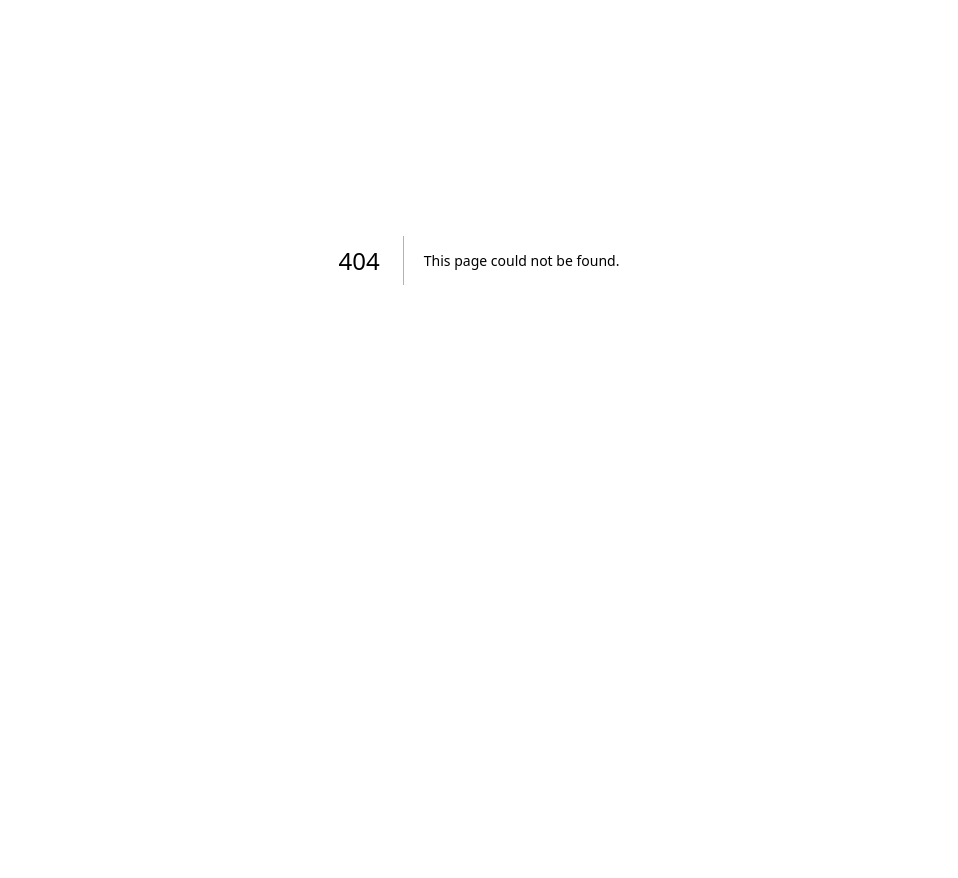
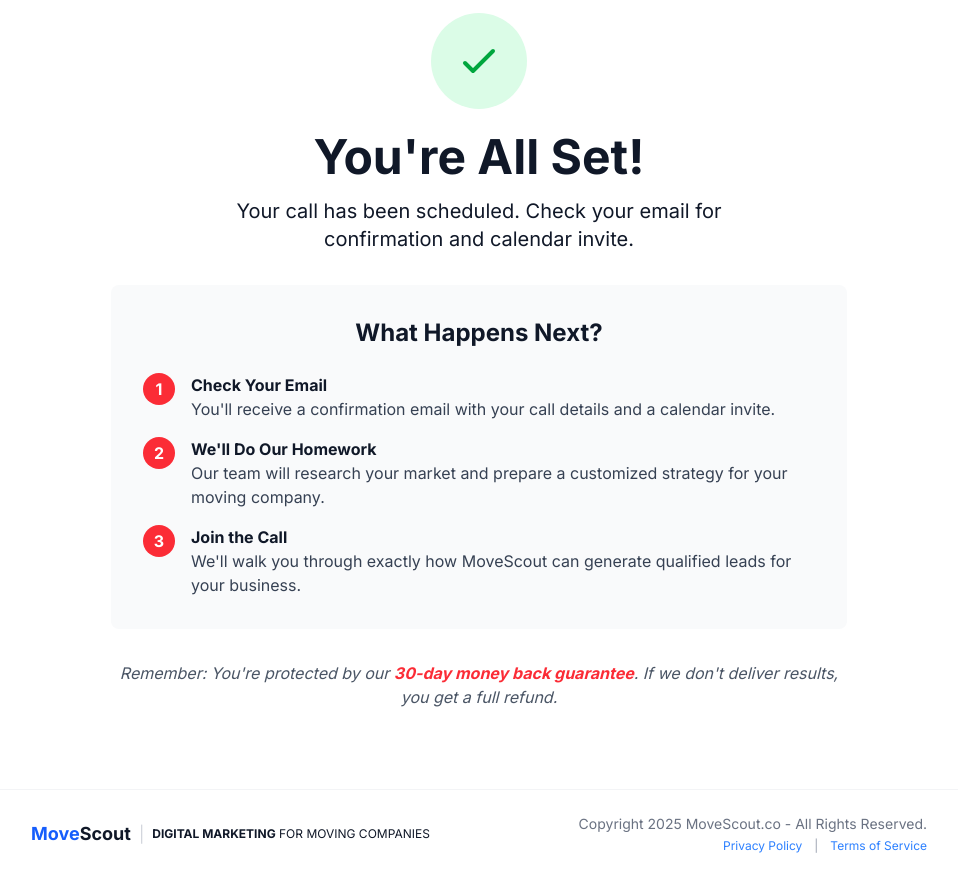
Before and after one commit to jp05831/movescoutfunnel, a Next.js app: page /success in a window 1280 px wide. Before the commit this address had no page. Shown: the part 140-1018 px from the top of the page, without its empty margins (161-1119 px from the left). Before the commit the page ends 800 px from the top, so only its background shows below. Built offline with nearby package versions, Linux system fonts and the light colour scheme.

Commit message:
Add /success thank you page with Meta Pixel Schedule event

```diff
--- /dev/null
+++ b/src/app/success/page.tsx
@@ -0,0 +1,120 @@
+'use client';
+
+import { useEffect } from 'react';
+
+export default function SuccessPage() {
+  useEffect(() => {
+    // Fire Meta Pixel conversion event
+    if (typeof window !== 'undefined' && (window as any).fbq) {
+      (window as any).fbq('track', 'Schedule');
+    }
+  }, []);
+
+  return (
+    <main className="min-h-screen bg-white">
+      {/* Header */}
+      <header className="py-5 px-4 border-b border-gray-100">
+        <div className="max-w-4xl mx-auto flex items-center justify-center gap-3">
+          <span className="text-2xl font-bold">
+            <span className="text-blue-600">Move</span><span className="text-gray-900">Scout</span>
+          </span>
+          <span className="text-gray-300">|</span>
+          <span className="text-sm text-gray-900 tracking-wide">
+            <span className="font-bold">DIGITAL MARKETING</span> FOR MOVING COMPANIES
+          </span>
+        </div>
+      </header>
+
+      {/* Main Content */}
+      <div className="max-w-3xl mx-auto px-4 py-20">
+        {/* Success Icon */}
+        <div className="text-center mb-8">
+          <div className="inline-flex items-center justify-center w-24 h-24 bg-green-100 rounded-full mb-6">
+            <svg className="w-12 h-12 text-green-600" fill="none" stroke="currentColor" viewBox="0 0 24 24">
+              <path strokeLinecap="round" strokeLinejoin="round" strokeWidth={2} d="M5 13l4 4L19 7" />
+            </svg>
+          </div>
+
+          <h1 className="text-4xl md:text-5xl font-bold text-gray-900 mb-4">
+            You&apos;re All Set!
+          </h1>
+
+          <p className="text-xl text-gray-900 mb-8 max-w-xl mx-auto">
+            Your call has been scheduled. Check your email for confirmation and calendar invite.
+          </p>
+        </div>
+
+        {/* What to Expect */}
+        <div className="bg-gray-50 rounded-lg p-8 mb-8">
+          <h2 className="text-2xl font-bold text-gray-900 mb-6 text-center">
+            What Happens Next?
+          </h2>
+
+          <div className="space-y-4">
+            <div className="flex items-start gap-4">
+              <div className="flex-shrink-0 w-8 h-8 bg-red-500 text-white rounded-full flex items-center justify-center font-bold">
+                1
+              </div>
+              <div>
+                <h3 className="font-bold text-gray-900">Check Your Email</h3>
+                <p className="text-gray-700">You&apos;ll receive a confirmation email with your call details and a calendar invite.</p>
+              </div>
+            </div>
+
+            <div className="flex items-start gap-4">
+              <div className="flex-shrink-0 w-8 h-8 bg-red-500 text-white rounded-full flex items-center justify-center font-bold">
+                2
+              </div>
+              <div>
+                <h3 className="font-bold text-gray-900">We&apos;ll Do Our Homework</h3>
+                <p className="text-gray-700">Our team will research your market and prepare a customized strategy for your moving company.</p>
+              </div>
+            </div>
+
+            <div className="flex items-start gap-4">
+              <div className="flex-shrink-0 w-8 h-8 bg-red-500 text-white rounded-full flex items-center justify-center font-bold">
+                3
+              </div>
+              <div>
+                <h3 className="font-bold text-gray-900">Join the Call</h3>
+                <p className="text-gray-700">We&apos;ll walk you through exactly how MoveScout can generate qualified leads for your business.</p>
+              </div>
+            </div>
+          </div>
+        </div>
+
+        {/* Reminder */}
+        <p className="text-center text-gray-600 italic">
+          Remember: You&apos;re protected by our <span className="font-bold text-red-500">30-day money back guarantee</span>.
+          If we don&apos;t deliver results, you get a full refund.
+        </p>
+      </div>
+
+      {/* Footer */}
+      <footer className="py-6 px-4 border-t border-gray-100">
+        <div className="max-w-4xl mx-auto flex flex-col md:flex-row items-center justify-between gap-4">
+          <div className="flex items-center gap-2">
+            <span className="text-lg font-bold">
+              <span className="text-blue-600">Move</span><span className="text-gray-900">Scout</span>
+            </span>
+            <span className="text-gray-300">|</span>
+            <span className="text-xs text-gray-900">
+              <span className="font-bold">DIGITAL MARKETING</span> FOR MOVING COMPANIES
+            </span>
+          </div>
+
+          <div className="text-center md:text-right">
+            <p className="text-gray-500 text-sm">
+              Copyright 2025 MoveScout.co - All Rights Reserved.
+            </p>
+            <div className="flex items-center justify-center md:justify-end gap-3 text-xs text-gray-400 mt-1">
+              <a href="#" className="text-blue-500 hover:underline">Privacy Policy</a>
+              <span>|</span>
+              <a href="#" className="text-blue-500 hover:underline">Terms of Service</a>
+            </div>
+          </div>
+        </div>
+      </footer>
+    </main>
+  );
+}
```
